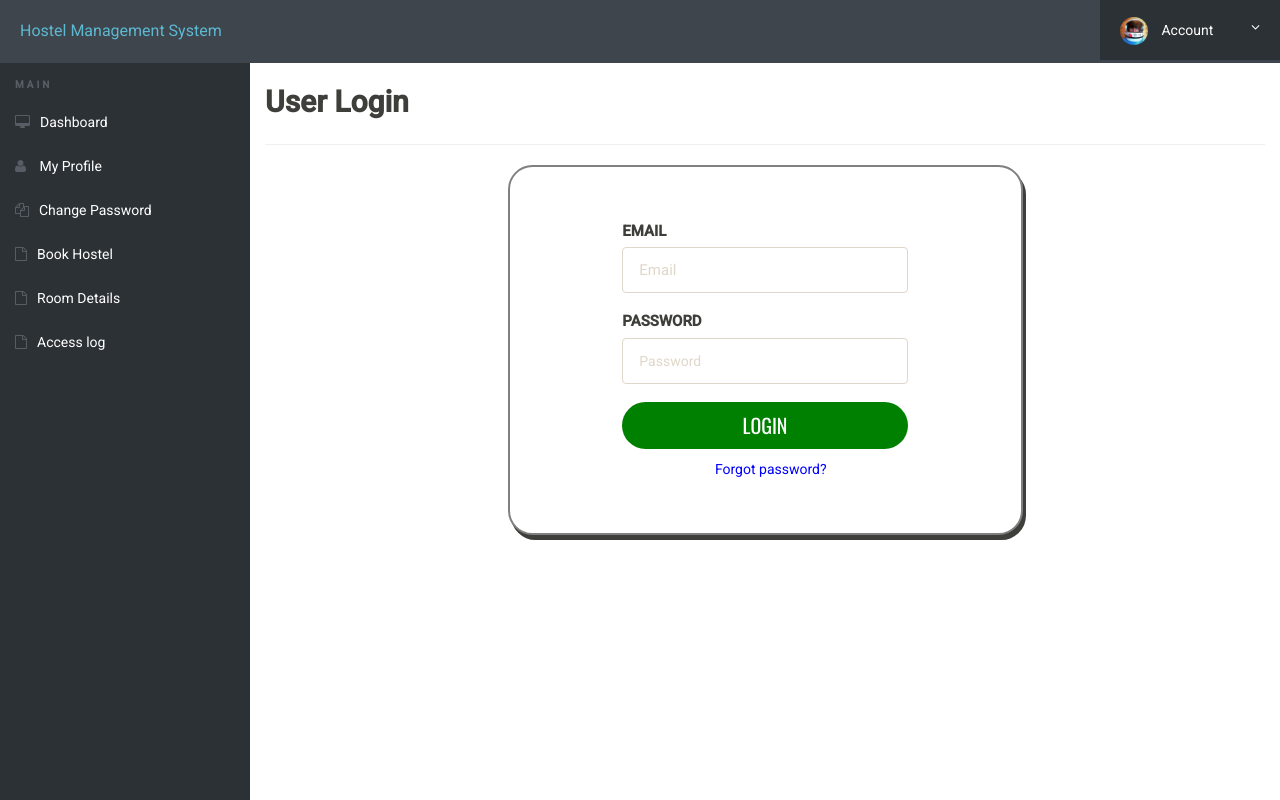
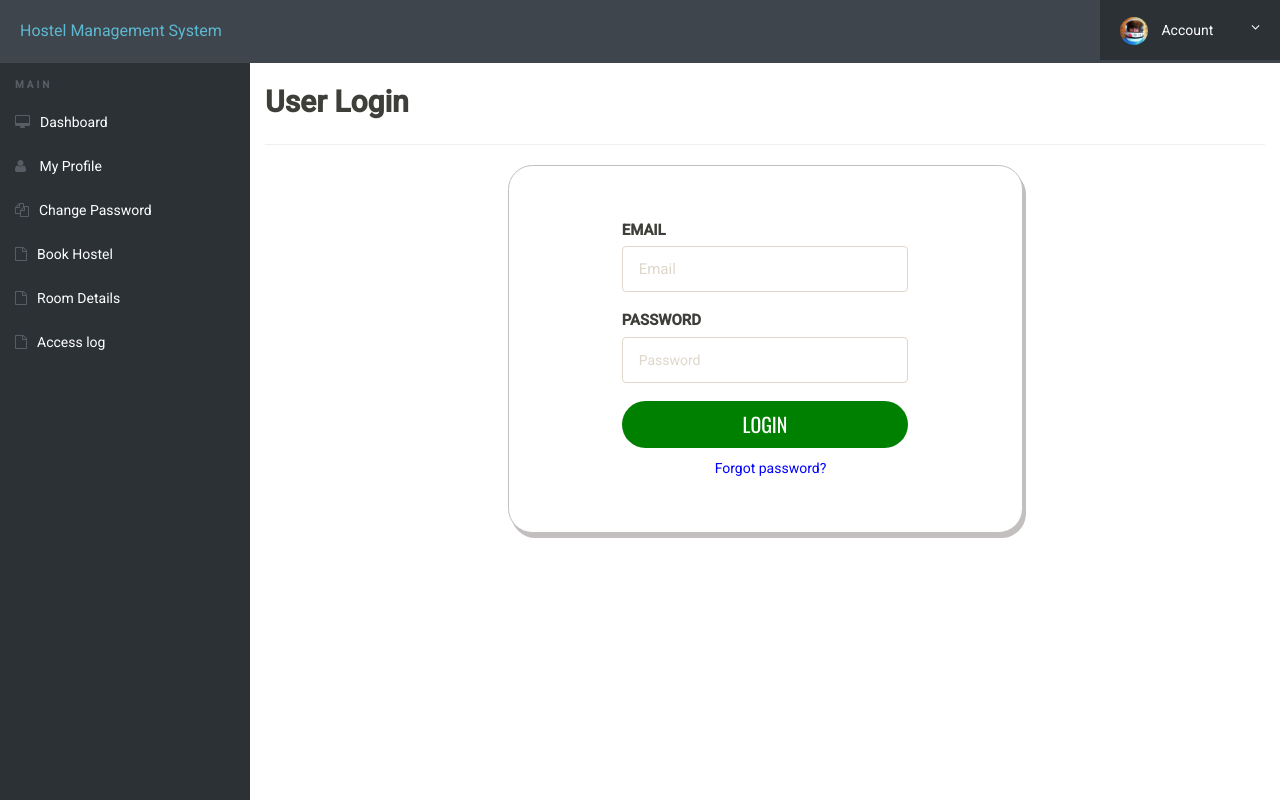
Before and after one commit to tarnibalgoher5/HMS, a PHP site: page /hostel/ in a window 1280 px wide. Run offline with PHP 8.4, Linux system fonts and the light colour scheme; a user stored in the database is signed in.

```diff
--- a/hostel/index.php
+++ b/hostel/index.php
@@ -87,8 +87,8 @@ return true;
 						<div class="row">
 					<div class="col-md-6 col-md-offset-3">
 						<div class="well row pt-2x pb-3x bk-light" style="border:solid;
-						border-width: 2px; box-shadow: 3px 5px;
-						 border-color: gray; border-radius: 1.75rem;">
+						border-width: 1px; box-shadow: 3px 5px #C4BFBF;
+						 border-color: #C4BFBF; border-radius: 1.75rem;">
 							<div class="col-md-8 col-md-offset-2">
 
 								<form action="" class="mt" method="post">
```
